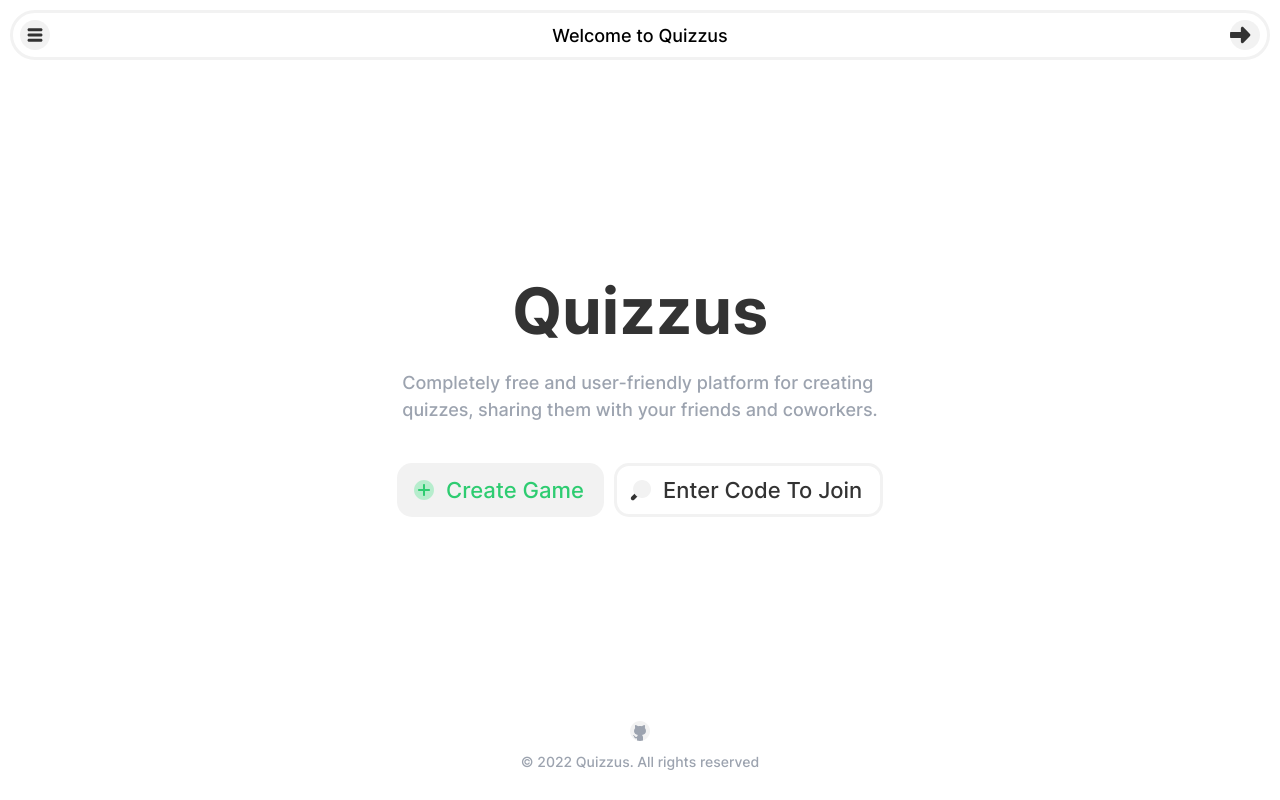
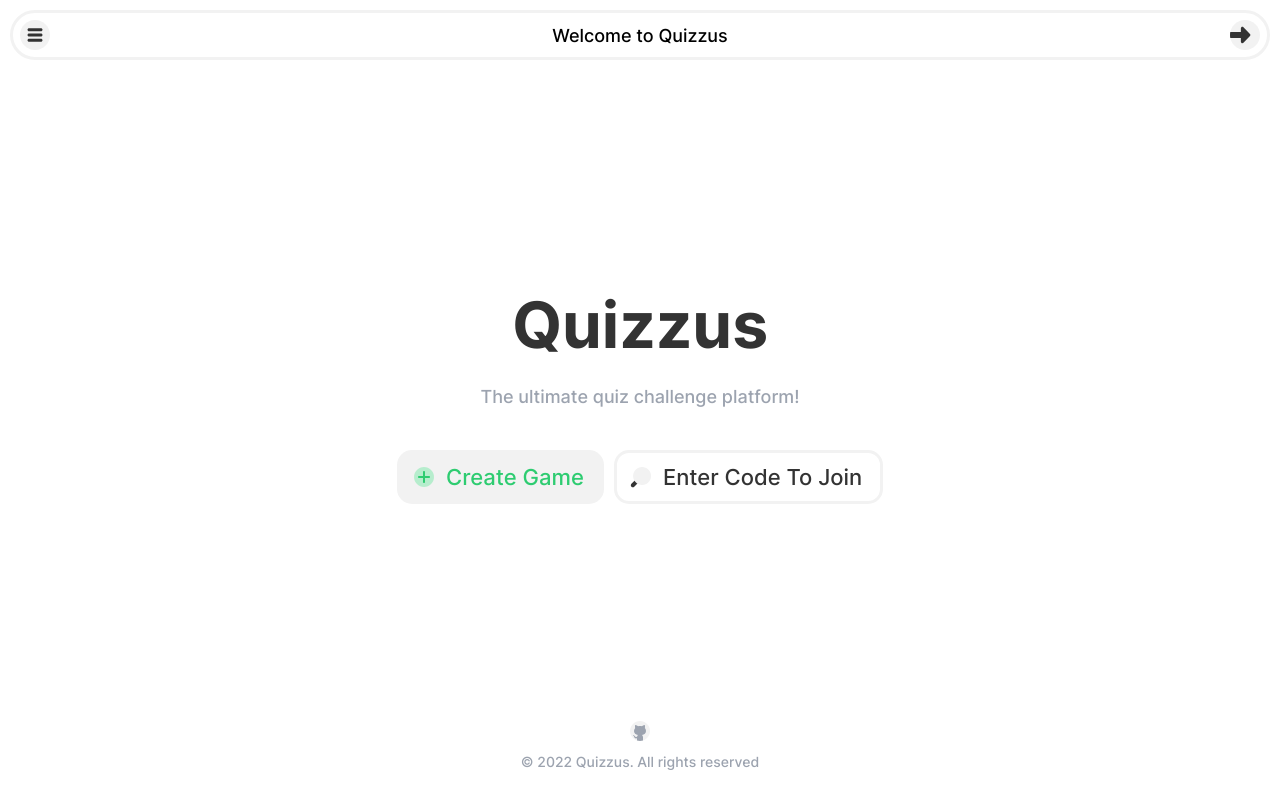
Before and after one commit to ip-05/quizzus, a Nuxt app in the folder frontend/: page / in a window 1280 px wide. Built offline with nearby package versions, Linux system fonts and the light colour scheme.

Commit message:
Add random slogan on index page (#14)
* feat: add random slogan on index page

* Update slogan styles

Co-authored-by: Nikolai Chub <nikolaichub.me@gmail.com>

```diff
--- a/frontend/pages/index.vue
+++ b/frontend/pages/index.vue
@@ -2,10 +2,9 @@
   <div class="main">
     <div class="title">Quizzus</div>
     <div class="desciption">
-      <span>
-        Completely free and user-friendly platform for creating<br />
-        quizzes, sharing them with your friends and coworkers.
-      </span>
+      <div class="slogan">
+        {{ slogan }}
+      </div>
     </div>
     <div class="actions">
       <NuxtLink to="/new" class="link">
@@ -16,7 +15,25 @@
   </div>
 </template>
 
-<script setup></script>
+<script setup>
+import { ref, onMounted } from 'vue';
+
+const slogans = ref([
+  'Fun, free, and educational!',
+  'Learn, compete, and have fun!',
+  'The ultimate quiz challenge platform!',
+  'Knowledge is power, and Quizzus is your source!',
+  'Join the quiz revolution and test your skills!',
+  'Where brains and brawn come together in friendly competition!',
+  'Sharpen your mind and take on the competition!',
+]);
+
+const slogan = ref('');
+
+onMounted(() => {
+  slogan.value = slogans.value[Math.floor(Math.random() * slogans.value.length)];
+});
+</script>
 
 <style scoped>
 .main {
@@ -51,4 +68,9 @@
 .link {
   text-decoration: none;
 }
+
+.slogan {
+  min-height: 27px;
+  height: auto;
+}
 </style>
```
Also changed, not shown: frontend/assets/css/main.css (+12 -11 lines).
